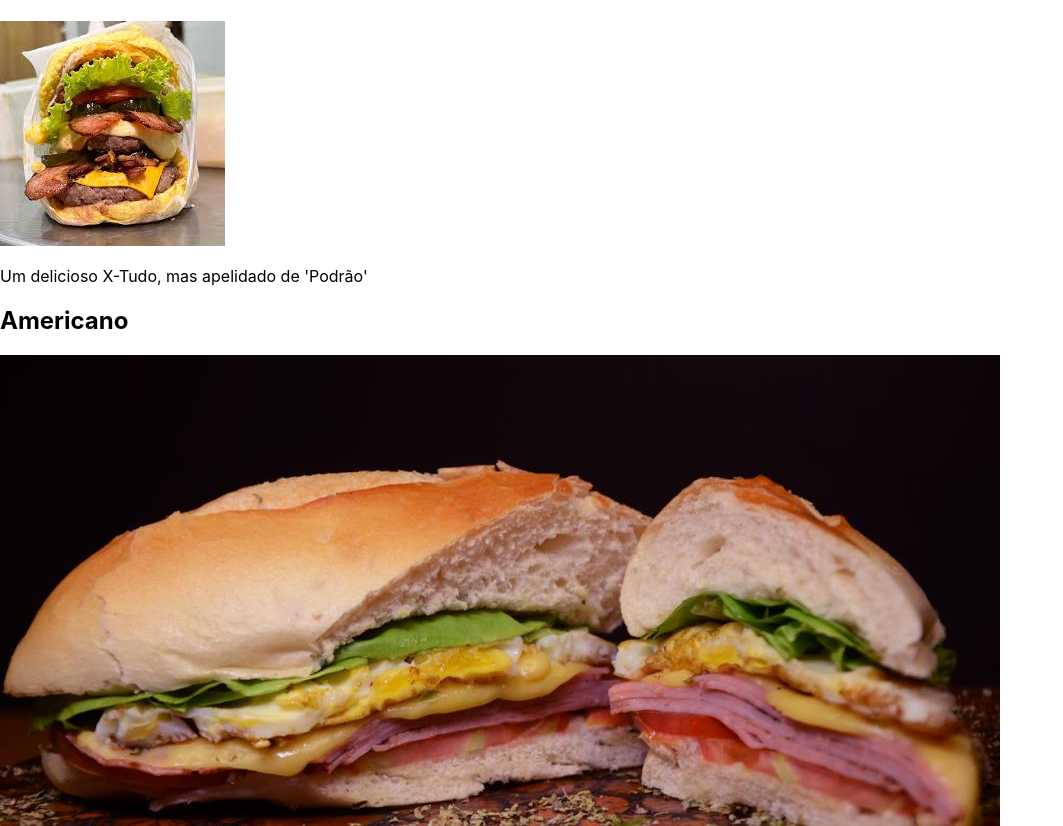
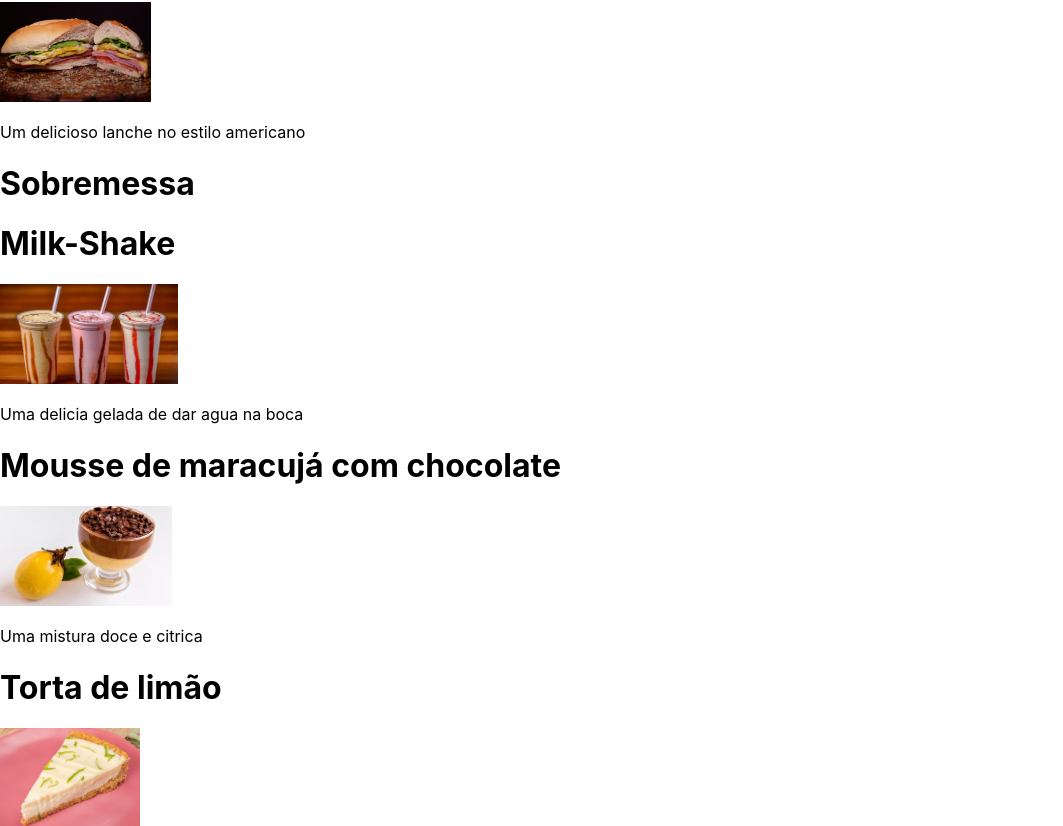
Before and after one commit to guilhermedosanjosilva77/projeto-primer-burguer, a React (Create React App) app in the folder prime-burguer/: page / in a window 1280 px wide. Shown: the part 794-1620 px from the top of the page, without its empty margins (0-1063 px from the left). Built offline with nearby package versions, Linux system fonts and the light colour scheme.

Commit message:
Adicionando sobremessa ao cardapio

```diff
--- a/prime-burguer/src/App.css
+++ b/prime-burguer/src/App.css
@@ -12,3 +12,6 @@
   gap: 15px;
   margin-right: 10px;
 }
+img{
+  height: 100px;
+}
--- a/prime-burguer/src/App.js
+++ b/prime-burguer/src/App.js
@@ -1,20 +1,31 @@
 import { Nave } from './Itens/Nav';
-import Article from './Itens/Article';
+import ArticleLanches from './Itens/Article';
+import { ArticleSobremessa } from './Itens/Article';
 import './App.css';
-import { itensDoCardapioLanches } from './cards/itens-card';
+import { itensDoCardapioLanches, itensDoCardapioSobremessas } from './cards/itens-card';
 
 function App() {
   return (
-    <div>
-    <nav>
+    <html>
+      <header>
+      <nav>
       <Nave/>
     </nav>
+    </header>
     <article>
+      <h1>Lanches</h1>
       {itensDoCardapioLanches.map(lanche =>(
-        <Article key={lanche.id} lanche={lanche} />
+        <ArticleLanches key={lanche.id} lanche={lanche} />
       ))}
     </article>
-    </div>
+    <h1>Sobremessa</h1>
+    {itensDoCardapioSobremessas.map(doces =>(
+      <ArticleSobremessa key={doces.id} doces={doces}/>
+    ))}
+    <article>
+
+    </article>
+    </html>
 
 
   );
--- a/prime-burguer/src/Itens/Article.js
+++ b/prime-burguer/src/Itens/Article.js
@@ -1,4 +1,4 @@
-const Article = ({lanche}) =>{
+const ArticleLanches = ({lanche}) =>{
     return(
         <div>
             <h1>{lanche.item}</h1>
@@ -7,4 +7,15 @@ const Article = ({lanche}) =>{
         </div>
     )
 }
-export default Article
+export default ArticleLanches
+
+export function ArticleSobremessa({doces}) {
+    return (
+        <div>
+            <h1>{doces.item}</h1>
+            <img src={doces.foto} />
+            <p>{doces.descricao}</p>
+        </div>
+
+    )
+}
--- a/prime-burguer/src/cards/itens-card.js
+++ b/prime-burguer/src/cards/itens-card.js
@@ -2,6 +2,10 @@ import podrão from "./images/podrão.jpg"
 import xBacon from "./images/xBacon.jpg"
 import xSalada from "./images/xSalada.jpeg"
 import lancheAmericano from "./images/lancheAmericano.jpg"
+import milkshake from "./images/milkshake.webp"
+import mousseMaracuja from "./images/mousseMaracuja.avif"
+import tortaLimao from "./images/tortaLimao.jpg"
+
 export const itensDoCardapioLanches = [
      {id:1, item:"X-Bacon",foto:xBacon,descricao:"Um delicioso lanche feito de bacon"},
     {id:2, item:"X-Salda",foto:xSalada,descricao:"Um delicioso lanche feito de carne e salada"},
@@ -13,3 +17,10 @@ export const itensDoCardapioLanches = [
 
 
 ]
+export const itensDoCardapioSobremessas =[
+    {id:1,item:"Milk-Shake",foto:milkshake,descricao:"Uma delicia gelada de dar agua na boca"},
+    {id:2,item:"Mousse de maracujá com chocolate",foto:mousseMaracuja,descricao:"Uma mistura doce e citrica"},
+    {id:1,item:"Torta de limão",foto:tortaLimao,descricao:"Com o puro sabor da fruta para adocicar sua vida"},
+
+
+]
```
